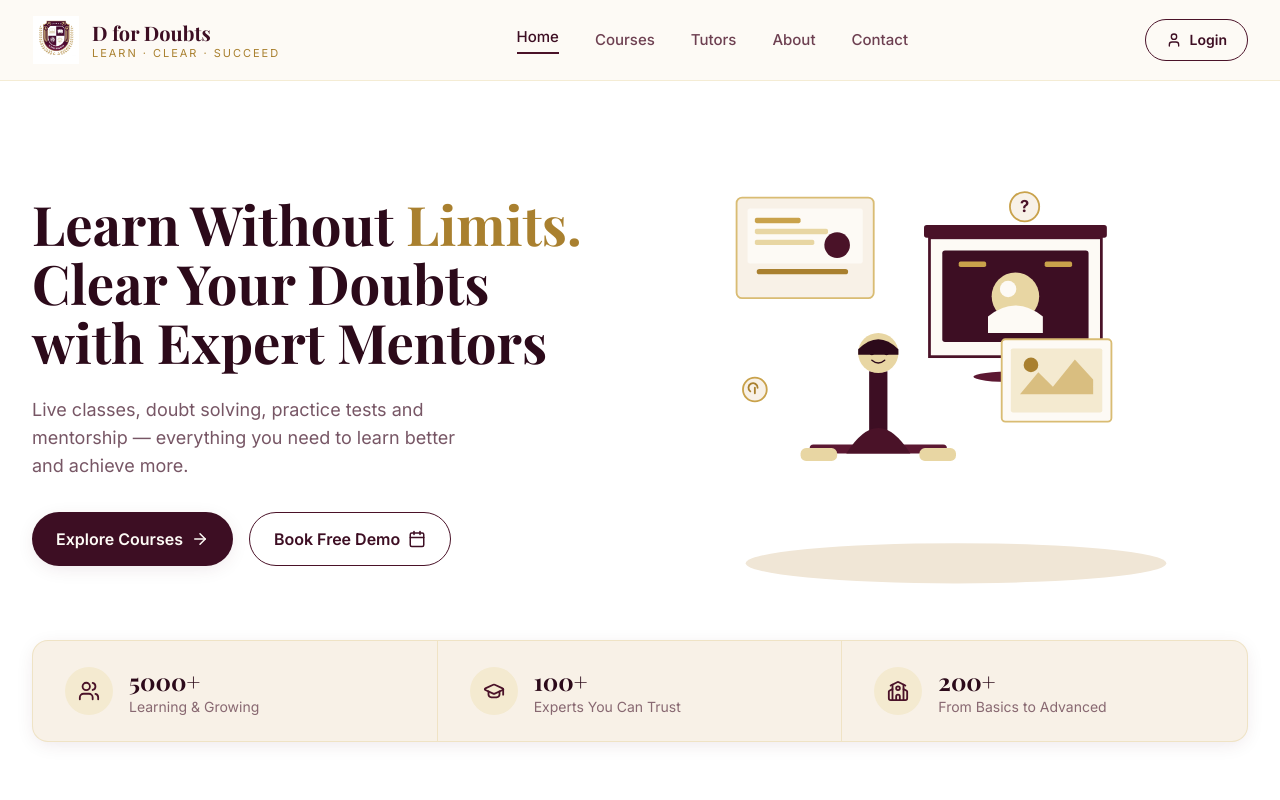
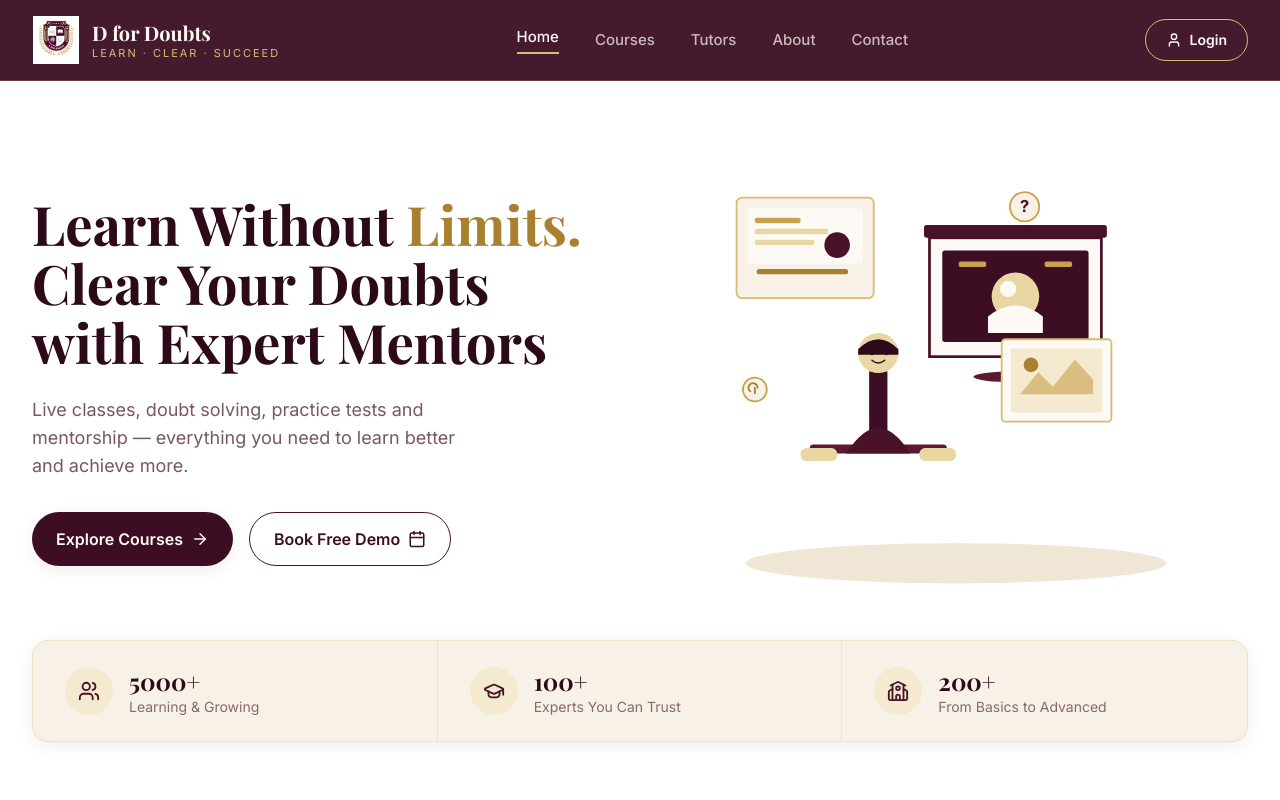
Before and after one commit to mdhafiss123-git/Homepage, a React (Vite) app: page / in a window 1280 px wide. Shown: the top 800 px of the page. Built offline with nearby package versions, Linux system fonts and the light colour scheme.

Commit message:
Update Navbar.jsx

```diff
--- a/src/components/Navbar.jsx
+++ b/src/components/Navbar.jsx
@@ -8,13 +8,13 @@ export default function Navbar() {
   const [open, setOpen] = useState(false)
 
   return (
-    <header className="sticky top-0 z-50 bg-cream-50/95 backdrop-blur-sm border-b border-gold-300/40">
+    <header className="sticky top-0 z-50 bg-maroon-900/95 backdrop-blur-sm border-b border-gold-500/30">
       <div className="max-w-7xl mx-auto px-5 sm:px-8 h-20 flex items-center justify-between">
         <a href="#home" className="flex items-center gap-3 shrink-0">
           <img src={logo} alt="D for Doubts crest logo" className="h-12 w-12 object-contain" />
           <span className="leading-tight">
-            <span className="block font-display text-xl font-bold text-maroon-900">D for Doubts</span>
-            <span className="block text-[11px] tracking-[0.18em] uppercase text-gold-600">Learn · Clear · Succeed</span>
+            <span className="block font-display text-xl font-bold text-cream-50">D for Doubts</span>
+            <span className="block text-[11px] tracking-[0.18em] uppercase text-gold-400">Learn · Clear · Succeed</span>
           </span>
         </a>
 
@@ -25,8 +25,8 @@ export default function Navbar() {
               href={`#${link.toLowerCase()}`}
               className={`text-[15px] font-medium transition-colors ${
                 i === 0
-                  ? 'text-maroon-900 border-b-2 border-maroon-800 pb-1'
-                  : 'text-maroon-800/80 hover:text-maroon-900'
+                  ? 'text-cream-50 border-b-2 border-gold-400 pb-1'
+                  : 'text-cream-100/75 hover:text-cream-50'
               }`}
             >
               {link}
@@ -37,14 +37,14 @@ export default function Navbar() {
         <div className="hidden lg:block">
           <a
             href="#login"
-            className="inline-flex items-center gap-2 border border-maroon-800 text-maroon-900 px-5 py-2.5 rounded-full text-sm font-semibold hover:bg-maroon-900 hover:text-cream-50 transition-colors"
+            className="inline-flex items-center gap-2 border border-gold-400 text-cream-50 px-5 py-2.5 rounded-full text-sm font-semibold hover:bg-gold-500 hover:text-maroon-950 hover:border-gold-500 transition-colors"
           >
             <User size={16} /> Login
           </a>
         </div>
 
         <button
-          className="lg:hidden text-maroon-900"
+          className="lg:hidden text-cream-50"
           onClick={() => setOpen((v) => !v)}
           aria-label={open ? 'Close menu' : 'Open menu'}
           aria-expanded={open}
@@ -54,12 +54,12 @@ export default function Navbar() {
       </div>
 
       {open && (
-        <div className="lg:hidden border-t border-gold-300/40 bg-cream-50 px-5 py-4 flex flex-col gap-4">
+        <div className="lg:hidden border-t border-gold-500/30 bg-maroon-900 px-5 py-4 flex flex-col gap-4">
           {NAV_LINKS.map((link) => (
             <a
               key={link}
               href={`#${link.toLowerCase()}`}
-              className="text-maroon-900 font-medium"
+              className="text-cream-50 font-medium"
               onClick={() => setOpen(false)}
             >
               {link}
@@ -67,7 +67,7 @@ export default function Navbar() {
           ))}
           <a
             href="#login"
-            className="inline-flex items-center justify-center gap-2 border border-maroon-800 text-maroon-900 px-5 py-2.5 rounded-full text-sm font-semibold"
+            className="inline-flex items-center justify-center gap-2 border border-gold-400 text-cream-50 px-5 py-2.5 rounded-full text-sm font-semibold"
           >
             <User size={16} /> Login
           </a>
```
